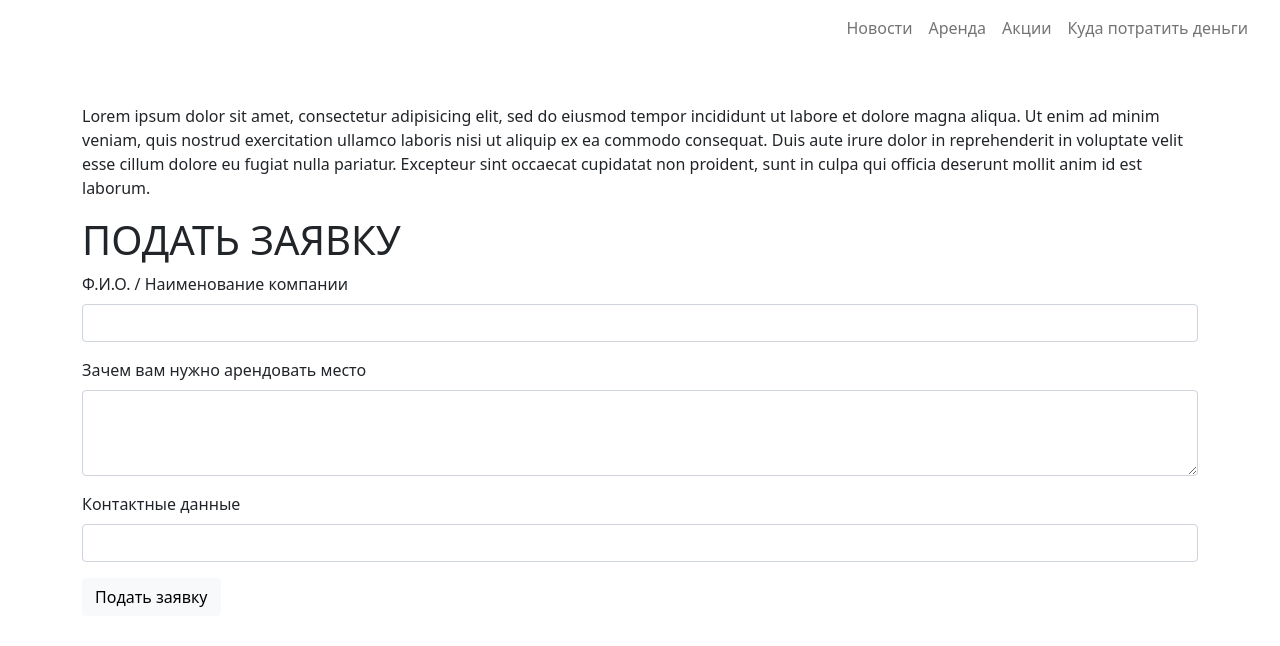
After one commit to chichxh/trilobit, a PHP site: page /rent.php in a window 1280 px wide. The commit adds this page. Shown: the top 646 px of the page. Run offline with PHP 8.4, Linux system fonts and the light colour scheme; some libraries are stand-ins or nearby versions.

Commit message:
add rent.php header.php footer.php

```diff
--- /dev/null
+++ b/footer.php
@@ -0,0 +1,5 @@
+<div class="footer">
+	<div class="col-12">
+		<p class="text-center">Разработано комкандой "Бутылка Коламбии"</p>
+	</div>
+</div>
--- /dev/null
+++ b/header.php
@@ -0,0 +1,25 @@
+<div class="container-fluid d-flex flex-row-reverse">
+	<nav class="navbar navbar-expand-lg navbar-light bg-transparent">
+	    <div class="container-fluid">
+		    	<button class="navbar-toggler" type="button" data-bs-toggle="collapse" data-bs-target="#navbarNav" aria-controls="navbarNav" aria-expanded="false" aria-label="Toggle navigation">
+		      		<span class="navbar-toggler-icon"></span>
+		    	</button>
+	    	<div class="collapse navbar-collapse ml-5" id="navbarNav">
+		      	<ul class="navbar-nav">
+			        <li class="nav-item">
+			          	<a class="nav-link" aria-current="page" href="index.php">Новости</a>
+			        </li>
+			        <li class="nav-item">
+			          	<a class="nav-link" href="rent.php">Аренда</a>
+			        </li>
+			        <li class="nav-item">
+			          	<a class="nav-link" href="#">Акции</a>
+			        </li>
+			        <li class="nav-item">
+			          	<a class="nav-link" href="#" tabindex="-1" aria-disabled="true">Куда потратить деньги</a>
+			        </li>
+		        </ul>
+	    	</div>
+	  	</div>
+	</nav>
+</div>
--- /dev/null
+++ b/rent.php
@@ -0,0 +1,53 @@
+<!DOCTYPE html>
+<html>
+<head>
+	<title>Трилобит - Городская среда</title>
+	<link href="https://cdn.jsdelivr.net/npm/bootstrap@5.0.0-beta2/dist/css/bootstrap.min.css" rel="stylesheet" integrity="sha384-BmbxuPwQa2lc/FVzBcNJ7UAyJxM6wuqIj61tLrc4wSX0szH/Ev+nYRRuWlolflfl" crossorigin="anonymous">
+	<style type="text/css">
+		.footer {
+			padding-top: 25px;
+			height: 80px;
+			background-color: #232323;
+			color: #FBFEF9;
+		}
+	</style>
+</head>
+<body>
+	<?php include('header.php')?>
+
+	<div class="container mt-5">
+		<div class="row">
+			<p>Lorem ipsum dolor sit amet, consectetur adipisicing elit, sed do eiusmod
+			tempor incididunt ut labore et dolore magna aliqua. Ut enim ad minim veniam,
+			quis nostrud exercitation ullamco laboris nisi ut aliquip ex ea commodo
+			consequat. Duis aute irure dolor in reprehenderit in voluptate velit esse
+			cillum dolore eu fugiat nulla pariatur. Excepteur sint occaecat cupidatat non
+			proident, sunt in culpa qui officia deserunt mollit anim id est laborum.</p>
+		</div>
+
+		<div class="row">
+			<h1>ПОДАТЬ ЗАЯВКУ</h1>
+			<form action="thanks.php" method="post">
+				<div class="mb-3">
+					<label for="exampleFormControlTextarea1" class="form-label">Ф.И.О. / Наименование компании</label>
+					<input class="form-control" type="text" aria-label="default input example" name="name">
+				</div>
+				<div class="mb-3">
+				  	<label for="exampleFormControlTextarea1" class="form-label">Зачем вам нужно арендовать место</label>
+				  	<textarea class="form-control" id="exampleFormControlTextarea1" rows="3" name="decription"></textarea>
+				</div>
+				<div class="mb-3">
+					<label for="exampleFormControlTextarea1" class="form-label">Контактные данные</label>
+					<input class="form-control" type="text" aria-label="default input example" name="contact">
+				</div>
+				<button name="send" type="submit" class="btn btn-light">Подать заявку</button>
+			</form>
+		</div>
+	</div>
+
+
+<script src="https://cdn.jsdelivr.net/npm/bootstrap@5.0.0-beta2/dist/js/bootstrap.bundle.min.js" integrity="sha384-b5kHyXgcpbZJO/tY9Ul7kGkf1S0CWuKcCD38l8YkeH8z8QjE0GmW1gYU5S9FOnJ0" crossorigin="anonymous"></script>
+<script src="https://cdn.jsdelivr.net/npm/@popperjs/core@2.6.0/dist/umd/popper.min.js" integrity="sha384-KsvD1yqQ1/1+IA7gi3P0tyJcT3vR+NdBTt13hSJ2lnve8agRGXTTyNaBYmCR/Nwi" crossorigin="anonymous"></script>
+<script src="https://cdn.jsdelivr.net/npm/bootstrap@5.0.0-beta2/dist/js/bootstrap.min.js" integrity="sha384-nsg8ua9HAw1y0W1btsyWgBklPnCUAFLuTMS2G72MMONqmOymq585AcH49TLBQObG" crossorigin="anonymous"></script>
+</body>
+</html>
```
Also changed, not shown: index.php (+4 -47 lines).
